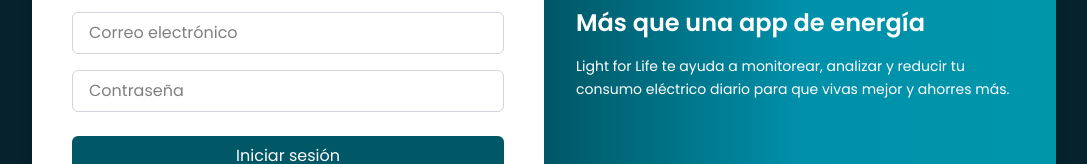
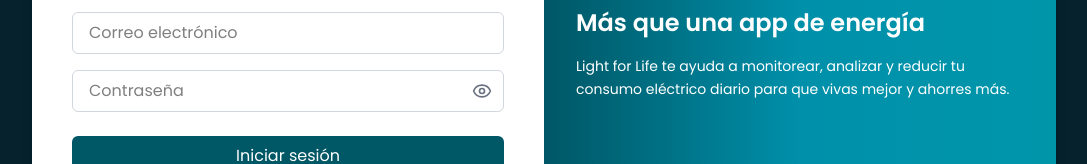
Before and after one commit to JorgeCY21/front-ti, a React (Vite) app: page /login in a window 1280 px wide. Shown: the part 346-510 px from the top of the page, without its empty margins (96-1183 px from the left). Built offline with nearby package versions, Linux system fonts and the light colour scheme.

Commit message:
contraseña visible

```diff
--- a/src/components/LoginComponent.tsx
+++ b/src/components/LoginComponent.tsx
@@ -1,3 +1,4 @@
+import { Eye, EyeOff } from "lucide-react";
 import { Link } from "react-router-dom";
 import { useState } from "react";
 import { useNavigate } from "react-router-dom";
@@ -10,6 +11,7 @@
   const [email, setEmail] = useState("");
   const [password, setPassword] = useState("");
   const { login } = useAuth();
+  const [showPassword, setShowPassword] = useState(false);
 
   // MUTATION de login
   const loginMutation = useMutation({
@@ -71,15 +73,23 @@
               />
             </div>
 
-            <div className="mb-6">
+            <div className="mb-6 relative">
               <input
-                type="password"
+                type={showPassword ? "text" : "password"}
                 placeholder="Contraseña"
                 value={password}
                 onChange={(e) => setPassword(e.target.value)}
-                className="w-full border border-gray-300 rounded-md px-4 py-2 focus:outline-none focus:ring-2 focus:ring-[#005766]"
+                className="w-full border border-gray-300 rounded-md px-4 py-2 pr-10 focus:outline-none focus:ring-2 focus:ring-[#005766]"
                 required
               />
+              <button
+                type="button"
+                onClick={() => setShowPassword(!showPassword)}
+                className="absolute right-3 top-1/2 transform -translate-y-1/2 text-gray-500"
+                tabIndex={-1}
+              >
+                {showPassword ? <EyeOff size={20} /> : <Eye size={20} />}
+              </button>
             </div>
 
             <div className="text-center mb-4">
```
